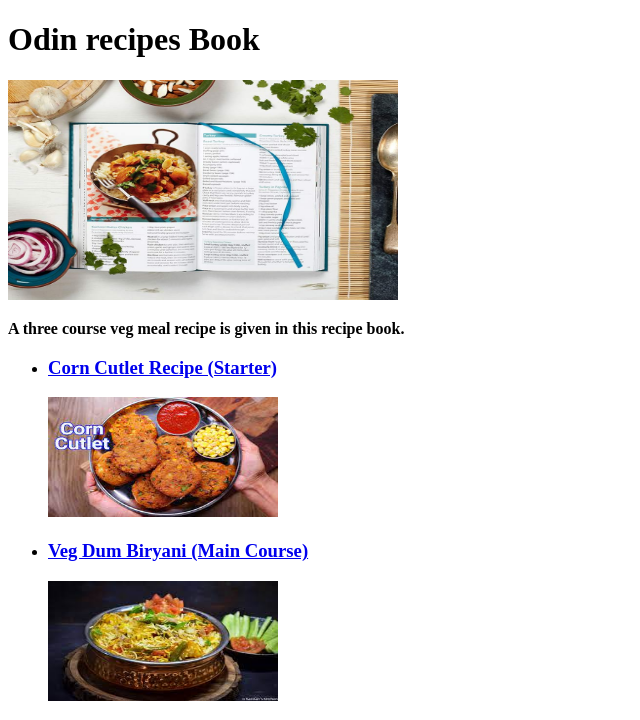
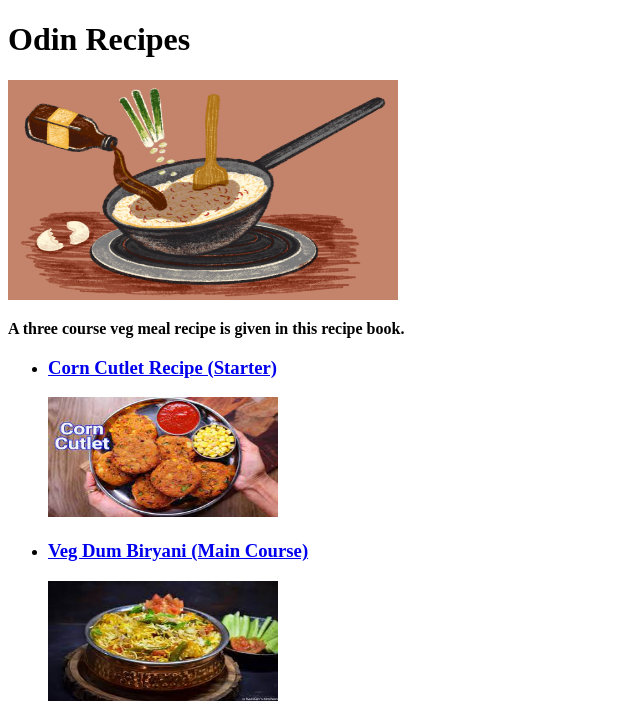
Before and after one commit to harry7532/odin-recipes, a plain HTML site: page index.html in a window 1280 px wide. Shown: the top 720 px of the page, without its empty margins (0-640 px from the left). Drawn offline with Linux system fonts and the light colour scheme.

Commit message:
Added a gif to main page

```diff
--- a/index.html
+++ b/index.html
@@ -5,8 +5,8 @@
         <title>Recipe Book</title>
     </head>
     <body>
-        <h1>Odin recipes Book</h1>
-        <img src="../odin-recipes/img/recipe-book.jpg"" alt="recipe-book" height="220" width="390">
+        <h1>Odin Recipes</h1>
+        <img src="../odin-recipes/img/recipe.gif" alt="recipe-book" height="220" width="390">
         <p><strong>A three course veg meal recipe is given in this recipe book.</strong></p>
         <ul>
             <li><h3><a href="recipes/corn-cutlet-recipe.html">Corn Cutlet Recipe (Starter)</a></h3></li>
```
